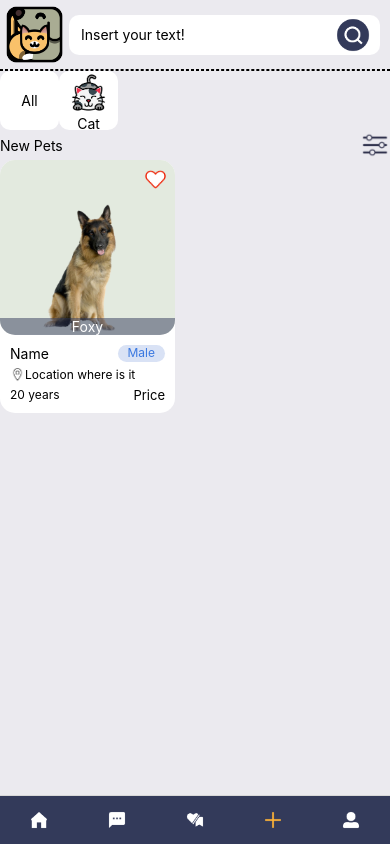
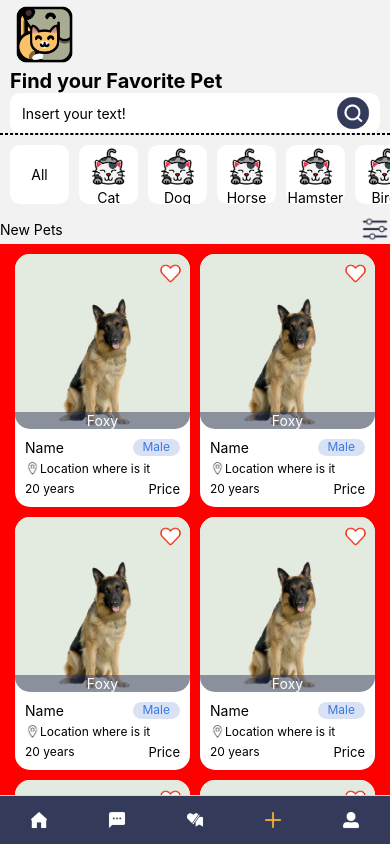
Before and after one commit to Jervi-sir/petfinder_app, a React Native app: screen /Add in a window 390 px wide. Built offline with nearby package versions, Linux system fonts and the light colour scheme.

Commit message:
search page done

```diff
--- a/App.tsx
+++ b/App.tsx
@@ -5,12 +5,12 @@ import { createBottomTabNavigator } from '@react-navigation/bottom-tabs';
 import { HomeScreen } from './screens/Home/HomeScreen';
 
 const Tab = createBottomTabNavigator();
-
+const floatingMenu = {borderRadius: '100%', position: 'absolute', left: 10, right: 10, bottom: 30, paddingBottom: 0, height: 59}
 export default function App() {
   return (
     <NavigationContainer>
       <Tab.Navigator screenOptions={{
-        tabBarStyle: {backgroundColor: '#333A5A'},
+        tabBarStyle: {backgroundColor: '#333A5A', },
         headerShown: false
         }}>
         <Tab.Screen name="Home" component={HomeScreen} options={{tabBarLabel: () => null,tabBarIcon: ({focused}) => <Animated.Image style={{width: 20, height: 20, tintColor: focused ? '#FEB237' : 'white'}} source={require('./assets/icons/menu/home.png')} />}} />
--- a/package.json
+++ b/package.json
@@ -11,11 +11,13 @@
   "dependencies": {
     "@react-navigation/bottom-tabs": "^6.5.4",
     "@react-navigation/native": "^6.1.3",
+    "@shopify/flash-list": "^1.4.1",
     "expo": "~47.0.12",
     "expo-status-bar": "~1.4.2",
     "react": "18.1.0",
     "react-dom": "18.1.0",
     "react-native": "0.70.5",
+    "react-native-gesture-handler": "^2.9.0",
     "react-native-safe-area-context": "4.4.1",
     "react-native-screens": "~3.18.0",
     "react-native-web": "~0.18.9"
--- /dev/null
+++ b/screens/Home/CardHome.tsx
@@ -0,0 +1,39 @@
+import { Dimensions } from "react-native"
+import { View, Image, Text } from "react-native"
+
+export const CardHome = () => {
+  const Dimension = Dimensions.get('window').width - 40;
+  const CardWidth = Dimension / 2;
+  return (
+    <View style={{width: CardWidth,backgroundColor: 'white', borderRadius: 15}}>
+      {/* preview Top */}
+      <View style={{ position: 'relative', borderRadius: 15, overflow: 'hidden',}}>
+        <Image style={{width: CardWidth, height: CardWidth, borderRadius: 10}} source={require('../../assets/icons/pets/dog.png')} />
+        <Image style={{width: 25, height: 25, position: 'absolute', top: 7, right: 7}} source={require('../../assets/icons/like2.png')} />
+        <View style={{position: 'absolute', width: '100%', bottom: 0}}>
+          <Text style={{color: 'white',backgroundColor: 'rgba(51, 58, 90, 0.5)', textAlign: 'center'}}>Foxy</Text>
+        </View>
+      </View>
+      {/* details */}
+      <View style={{padding: 10}}>
+        {/* name and gender */}
+        <View style={{flexDirection: 'row', justifyContent: 'space-between', marginBottom: 5}}>
+          <Text>Name</Text>
+          <View style={{backgroundColor: '#D9E2F5', paddingHorizontal: 10, borderRadius: 100}}>
+            <Text style={{color: '#3A78E0', fontSize: 12}}>Male</Text>
+          </View>
+        </View>
+        {/* Location */}
+        <View style={{flexDirection: 'row', alignItems: 'center', marginBottom: 5}}>
+          <Image style={{width: 15, height: 15}} source={require('../../assets/icons/location.png')} />
+          <Text style={{fontSize: 12}}>Location where is it</Text>
+        </View>
+        {/* age and price */}
+        <View style={{flexDirection: 'row', justifyContent: 'space-between'}}>
+          <Text style={{fontSize: 12}}>20 years</Text>
+          <Text style={{color: 'black', fontSize: 13}}>Price</Text>
+        </View>
+      </View>
+    </View>
+  )
+}
--- a/screens/Home/HomeScreen.tsx
+++ b/screens/Home/HomeScreen.tsx
@@ -1,13 +1,32 @@
-import {View, Text, Image, SafeAreaView, TextInput, TouchableOpacity, TouchableWithoutFeedback} from 'react-native'
-import {Keyboard} from 'react-native'
+import {View, Text, Image, SafeAreaView, TextInput, TouchableOpacity, FlatList, ScrollView, Animated} from 'react-native'
+import { CardHome } from './CardHome'
+import { MasonryFlashList } from "@shopify/flash-list";
+import { useState,useRef } from 'react';
 
 export const HomeScreen = () => {
+  const data = [1, 2, 3, 4, 5, 6, 7];
+  let inputStyle1 = {flexDirection: 'column', paddingRight: 10, paddingLeft: 10};
+  let titleStyle1 = {fontSize: 20, fontWeight: 'bold'};
+
+  const fadeAnim = useRef(new Animated.Value(0)).current;
+  const animateInput = () => {
+    // Will change fadeAnim value to 1 in 5 seconds
+    Animated.timing(fadeAnim, {
+      toValue: 10,
+      duration: 1000,
+      useNativeDriver: true,
+    }).start();
+  };
+  let inputStyle2 = {flexDirection: 'row', alignItems: 'center', paddingRight: 10, paddingLeft: 10};
+
+  const [userDidInput, setUserDidInput] = useState(false);
   return (
-    <SafeAreaView style={{backgroundColor:'#EBEAEF', flex: 1}}>
+    <SafeAreaView>
       {/* Top */}
-      <View style={{flexDirection: 'row', alignItems: 'center', paddingRight: 10}}>
+      <Animated.View style={!userDidInput ? inputStyle1 : inputStyle2}>
         <Image style={{width: 69, height: 69}} source={require('../../assets/icons/logo.png')} />
-        <TouchableWithoutFeedback onPress={() => Keyboard.dismiss()} style={{flex: 1,height: 40,}}>
+        {!userDidInput ? (<Text style={titleStyle1}>Find your Favorite Pet</Text>) : ''}
+        <ScrollView keyboardShouldPersistTaps='handled'>
           <View style={{flexDirection: 'row', flex:1, backgroundColor: 'white', borderRadius: 10, paddingHorizontal: 7}}>
             <TextInput
               style={{
@@ -17,11 +36,15 @@ export const HomeScreen = () => {
                 paddingLeft: 5
               }}
               placeholder="Insert your text!"
+              onChangeText={text => {
+                setUserDidInput(true);
+              }}
+
             />
             <Image style={{width: 40, height: 40}} source={require('../../assets/icons/search.png')} />
           </View>
-        </TouchableWithoutFeedback>
-      </View>
+        </ScrollView>
+      </Animated.View>
       {/* Dotted Line */}
       <View style={{
           borderStyle: 'dashed',
@@ -29,14 +52,40 @@ export const HomeScreen = () => {
         }}>
       </View>
       {/* pet filter */}
-      <View style={{flexDirection: 'row'}}>
-        <TouchableOpacity style={{backgroundColor: 'white', borderRadius: 10, width: 69-10, height: 69-10, alignItems: 'center', justifyContent: 'center'}}>
-          <Text>All</Text>
-        </TouchableOpacity>
-        <TouchableOpacity style={{backgroundColor: 'white', borderRadius: 10, width: 69-10, height: 69-10, alignItems: 'center', justifyContent: 'center'}}>
-          <Image style={{width: 45, height: 45}} source={require('../../assets/icons/filter.png')} />
-          <Text>Cat</Text>
-        </TouchableOpacity>
+      <View style={{flexDirection: 'row', backgroundColor: 'transparent', paddingVertical: 10}}>
+        <ScrollView horizontal={true} showsHorizontalScrollIndicator={false}>
+            <TouchableOpacity style={{marginLeft: 10, backgroundColor: 'white', borderRadius: 10, width: 69-10, height: 69-10, alignItems: 'center', justifyContent: 'center'}}>
+              <Text>All</Text>
+            </TouchableOpacity>
+            <TouchableOpacity style={{marginLeft: 10, backgroundColor: 'white', borderRadius: 10, width: 69-10, height: 69-10, alignItems: 'center', justifyContent: 'center'}}>
+              <Image style={{width: 45, height: 45}} source={require('../../assets/icons/filter.png')} />
+              <Text>Cat</Text>
+            </TouchableOpacity>
+            <TouchableOpacity style={{marginLeft: 10, backgroundColor: 'white', borderRadius: 10, width: 69-10, height: 69-10, alignItems: 'center', justifyContent: 'center'}}>
+              <Image style={{width: 45, height: 45}} source={require('../../assets/icons/filter.png')} />
+              <Text>Dog</Text>
+            </TouchableOpacity>
+            <TouchableOpacity style={{marginLeft: 10, backgroundColor: 'white', borderRadius: 10, width: 69-10, height: 69-10, alignItems: 'center', justifyContent: 'center'}}>
+              <Image style={{width: 45, height: 45}} source={require('../../assets/icons/filter.png')} />
+              <Text>Horse</Text>
+            </TouchableOpacity>
+            <TouchableOpacity style={{marginLeft: 10, backgroundColor: 'white', borderRadius: 10, width: 69-10, height: 69-10, alignItems: 'center', justifyContent: 'center'}}>
+              <Image style={{width: 45, height: 45}} source={require('../../assets/icons/filter.png')} />
+              <Text>Hamster</Text>
+            </TouchableOpacity>
+            <TouchableOpacity style={{marginLeft: 10, backgroundColor: 'white', borderRadius: 10, width: 69-10, height: 69-10, alignItems: 'center', justifyContent: 'center'}}>
+              <Image style={{width: 45, height: 45}} source={require('../../assets/icons/filter.png')} />
+              <Text>Bird</Text>
+            </TouchableOpacity>
+            <TouchableOpacity style={{marginLeft: 10, backgroundColor: 'white', borderRadius: 10, width: 69-10, height: 69-10, alignItems: 'center', justifyContent: 'center'}}>
+              <Image style={{width: 45, height: 45}} source={require('../../assets/icons/filter.png')} />
+              <Text>Goat</Text>
+            </TouchableOpacity>
+            <TouchableOpacity style={{marginLeft: 10, backgroundColor: 'white', borderRadius: 10, width: 69-10, height: 69-10, alignItems: 'center', justifyContent: 'center'}}>
+              <Image style={{width: 45, height: 45}} source={require('../../assets/icons/filter.png')} />
+              <Text>Snakes</Text>
+            </TouchableOpacity>
+        </ScrollView>
       </View>
       {/* title */}
       <View style={{flexDirection: 'row', alignItems: 'center', justifyContent: 'space-between'}}>
@@ -44,38 +93,23 @@ export const HomeScreen = () => {
         <Image style={{width: 30, height: 30}} source={require('../../assets/icons/filter1.png')} />
       </View>
       {/* cards result list */}
-      <View>
+      <View style={{}}>
         {/* card */}
-        <View style={{width: 175,backgroundColor: 'white', borderRadius: 15}}>
-          {/* preview Top */}
-          <View style={{ position: 'relative', borderRadius: 15, overflow: 'hidden',}}>
-            <Image style={{width: 175, height: 175, borderRadius: 10}} source={require('../../assets/icons/pets/dog.png')} />
-            <Image style={{width: 25, height: 25, position: 'absolute', top: 7, right: 7}} source={require('../../assets/icons/like2.png')} />
-            <View style={{position: 'absolute', width: '100%', bottom: 0}}>
-              <Text style={{color: 'white',backgroundColor: 'rgba(51, 58, 90, 0.5)', textAlign: 'center'}}>Foxy</Text>
-            </View>
-          </View>
-          {/* details */}
-          <View style={{padding: 10}}>
-            {/* name and gender */}
-            <View style={{flexDirection: 'row', justifyContent: 'space-between', marginBottom: 5}}>
-              <Text>Name</Text>
-              <View style={{backgroundColor: '#D9E2F5', paddingHorizontal: 10, borderRadius: 100}}>
-                <Text style={{color: '#3A78E0', fontSize: 12}}>Male</Text>
-              </View>
-            </View>
-            {/* Location */}
-            <View style={{flexDirection: 'row', alignItems: 'center', marginBottom: 5}}>
-              <Image style={{width: 15, height: 15}} source={require('../../assets/icons/location.png')} />
-              <Text style={{fontSize: 12}}>Location where is it</Text>
-            </View>
-            {/* age and price */}
-            <View style={{flexDirection: 'row', justifyContent: 'space-between'}}>
-              <Text style={{fontSize: 12}}>20 years</Text>
-              <Text style={{color: 'black', fontSize: 13}}>Price</Text>
-            </View>
-          </View>
-        </View>
+        <FlatList
+          data={data}
+          renderItem={({ item }) => <CardHome />}
+          numColumns={2}
+          keyExtractor={(item, index) => index.toString()}
+          onEndReachedThreshold={0.01}
+          onEndReached={info => {
+            data.push(1)
+            data.push(1)
+          }}
+          //ItemSeparatorComponent={() => <View style={{height: 20}} />}
+          columnWrapperStyle={{justifyContent: 'space-between', paddingTop: 10,}}
+          style={{backgroundColor: 'red', paddingHorizontal: 15}}
+
+        />
       </View>
     </SafeAreaView>
   )
```
Also changed, not shown: 1 other file (tests, documents, lock files or other folders).
